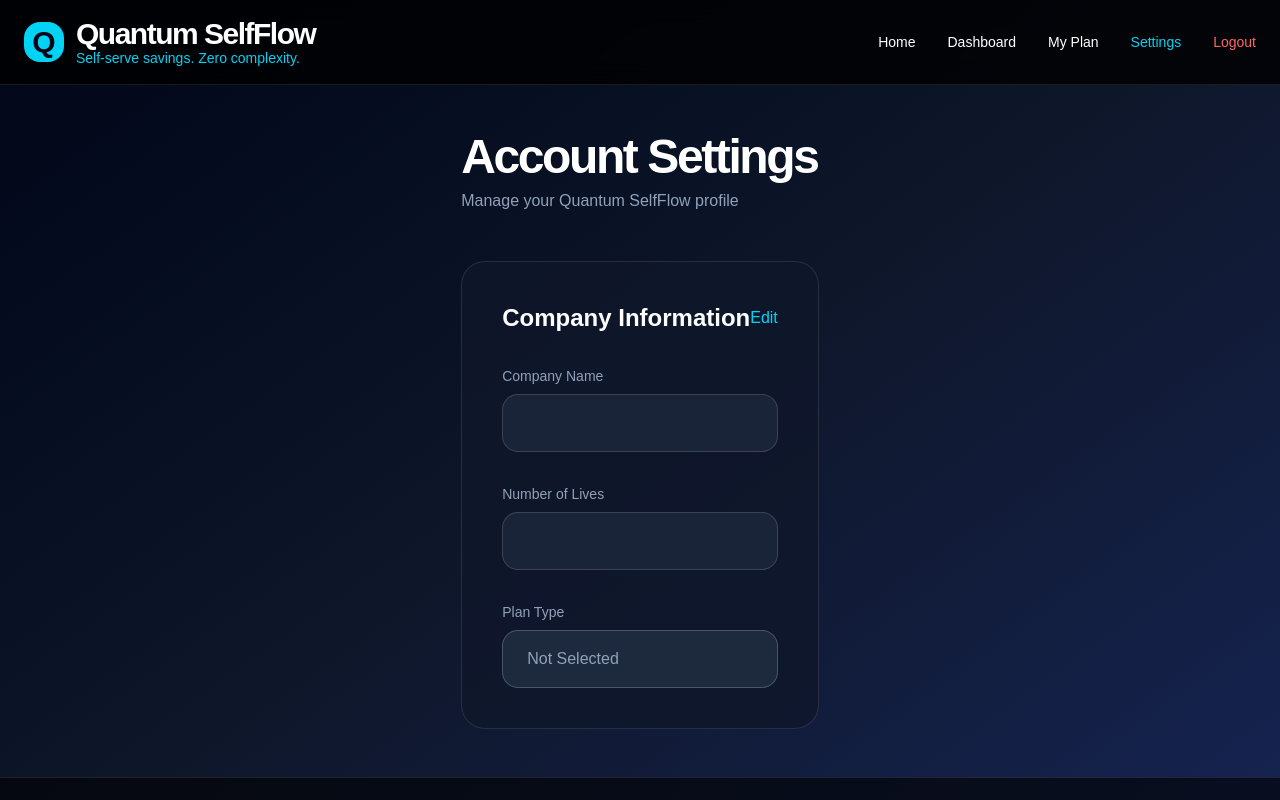
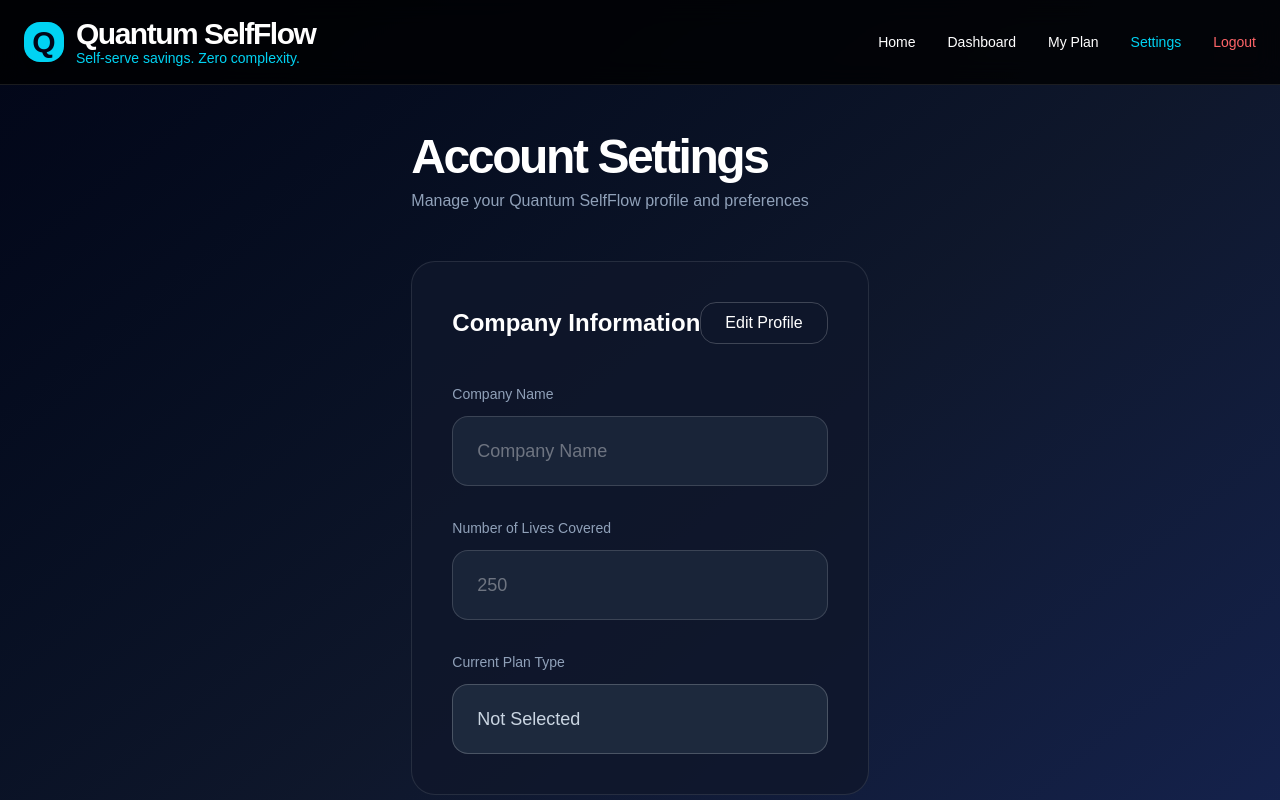
Before and after one commit to ryunstuart/quantum-selfflow, a Next.js app in the folder frontend/: page /settings in a window 1280 px wide. Shown: the top 800 px of the page. Built offline with nearby package versions, Linux system fonts and the light colour scheme.

Commit message:
Full settings page with navigation

```diff
--- a/frontend/app/settings/page.tsx
+++ b/frontend/app/settings/page.tsx
@@ -8,6 +8,7 @@ export default function Settings() {
   const [editing, setEditing] = useState(false);
   const [companyName, setCompanyName] = useState('');
   const [employeeCount, setEmployeeCount] = useState('');
+  const [saving, setSaving] = useState(false);
 
   useEffect(() => {
     const saved = localStorage.getItem('selfflow_user');
@@ -20,11 +21,24 @@ export default function Settings() {
   }, []);
 
   const saveChanges = () => {
-    const updated = { ...user, companyName, employeeCount };
-    localStorage.setItem('selfflow_user', JSON.stringify(updated));
-    setUser(updated);
-    setEditing(false);
-    alert("✅ Profile updated successfully!");
+    if (!companyName.trim() || !employeeCount.trim()) {
+      alert("Please fill in all fields");
+      return;
+    }
+
+    setSaving(true);
+    setTimeout(() => {
+      const updated = {
+        ...user,
+        companyName: companyName.trim(),
+        employeeCount: employeeCount.trim()
+      };
+      localStorage.setItem('selfflow_user', JSON.stringify(updated));
+      setUser(updated);
+      setEditing(false);
+      setSaving(false);
+      alert("✅ Settings updated successfully!");
+    }, 800);
   };
 
   const currentYear = new Date().getFullYear();
@@ -52,46 +66,50 @@ export default function Settings() {
       </nav>
 
       <div className="max-w-3xl mx-auto px-4 md:px-6 py-12 flex-1">
-        <h1 className="text-5xl font-bold tracking-tighter mb-2">Account Settings</h1>
-        <p className="text-slate-400">Manage your Quantum SelfFlow profile</p>
+        <div className="mb-12">
+          <h1 className="text-5xl font-bold tracking-tighter">Account Settings</h1>
+          <p className="text-slate-400 mt-2">Manage your Quantum SelfFlow profile and preferences</p>
+        </div>
 
-        <div className="mt-12 bg-slate-900/80 border border-white/10 rounded-3xl p-10">
-          <div className="flex justify-between items-center mb-8">
+        <div className="bg-slate-900/80 border border-white/10 rounded-3xl p-10">
+          <div className="flex justify-between items-center mb-10">
             <h2 className="text-2xl font-semibold">Company Information</h2>
             <button
               onClick={() => setEditing(!editing)}
-              className="text-cyan-400 hover:text-cyan-300 font-medium"
+              className="px-6 py-2 border border-white/20 rounded-2xl hover:bg-white/5 transition"
             >
-              {editing ? "Cancel" : "Edit"}
+              {editing ? "Cancel" : "Edit Profile"}
             </button>
           </div>
 
           <div className="space-y-8">
             <div>
-              <label className="block text-sm text-slate-400 mb-2">Company Name</label>
+              <label className="block text-sm text-slate-400 mb-3">Company Name</label>
               <input
                 type="text"
                 value={companyName}
                 onChange={(e) => setCompanyName(e.target.value)}
                 disabled={!editing}
-                className="w-full bg-slate-800 border border-white/20 rounded-2xl px-6 py-4 disabled:opacity-75"
+                className="w-full bg-slate-800 border border-white/20 rounded-2xl px-6 py-5 text-lg disabled:opacity-75"
+                placeholder="Company Name"
               />
             </div>
 
             <div>
-              <label className="block text-sm text-slate-400 mb-2">Number of Lives</label>
+              <label className="block text-sm text-slate-400 mb-3">Number of Lives Covered</label>
               <input
                 type="number"
                 value={employeeCount}
                 onChange={(e) => setEmployeeCount(e.target.value)}
                 disabled={!editing}
-                className="w-full bg-slate-800 border border-white/20 rounded-2xl px-6 py-4 disabled:opacity-75"
+                className="w-full bg-slate-800 border border-white/20 rounded-2xl px-6 py-5 text-lg disabled:opacity-75"
+                placeholder="250"
               />
             </div>
 
             <div>
-              <label className="block text-sm text-slate-400 mb-2">Plan Type</label>
-              <div className="bg-slate-800 border border-white/20 rounded-2xl px-6 py-4 text-slate-400">
+              <label className="block text-sm text-slate-400 mb-3">Current Plan Type</label>
+              <div className="bg-slate-800 border border-white/20 rounded-2xl px-6 py-5 text-lg text-slate-300">
                 {user?.planType || "Not Selected"}
               </div>
             </div>
@@ -100,11 +118,16 @@ export default function Settings() {
           {editing && (
             <button
               onClick={saveChanges}
-              className="mt-10 w-full bg-cyan-400 hover:bg-cyan-300 text-slate-950 font-semibold py-5 rounded-2xl"
+              disabled={saving}
+              className="mt-12 w-full bg-cyan-400 hover:bg-cyan-300 disabled:bg-slate-700 text-slate-950 font-semibold py-6 rounded-2xl text-xl transition"
             >
-              Save Changes
+              {saving ? "Saving Changes..." : "Save Changes"}
             </button>
           )}
+        </div>
+
+        <div className="mt-12 text-center text-slate-400 text-sm">
+          Need help? <span className="text-cyan-400">support@quantumselfflow.com</span>
         </div>
       </div>
 
```
